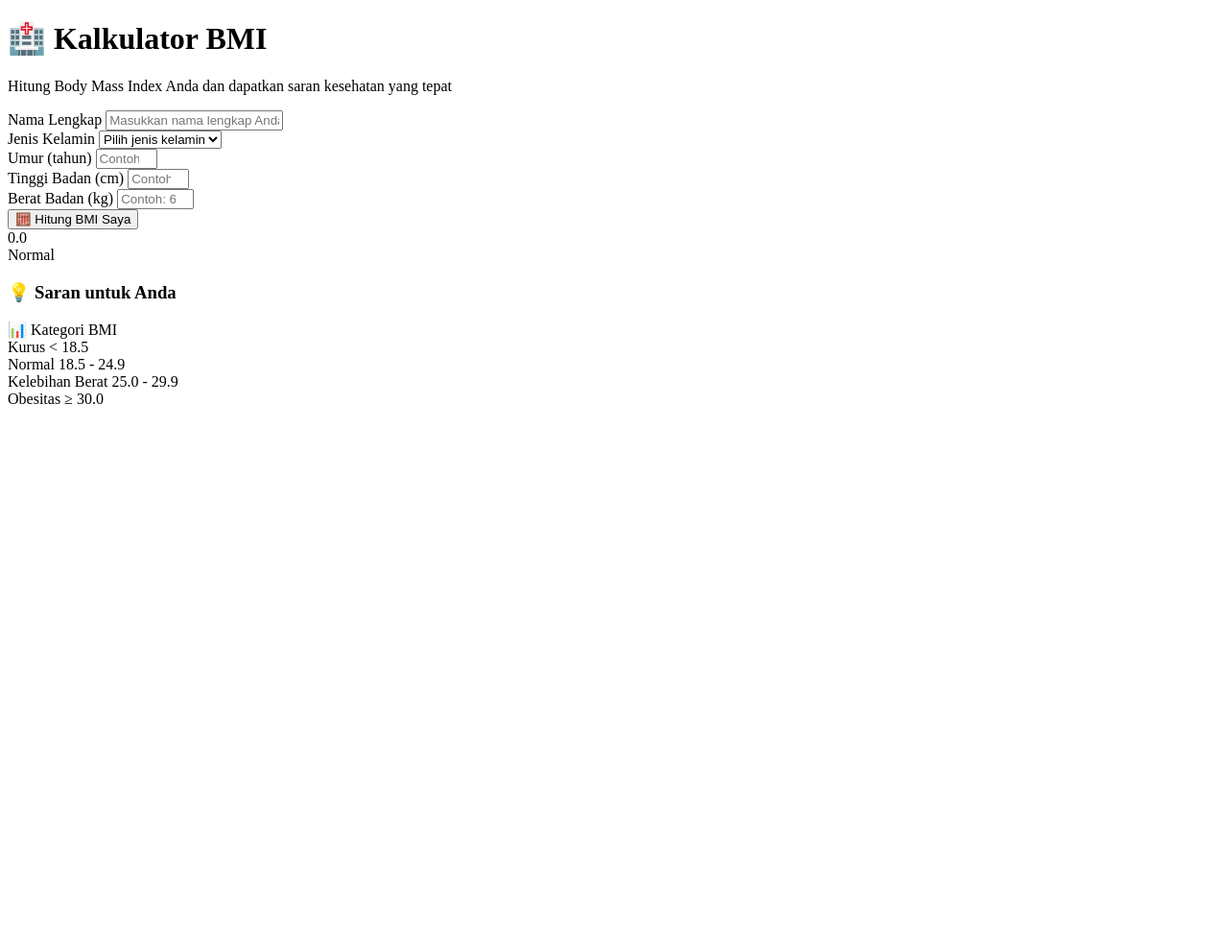
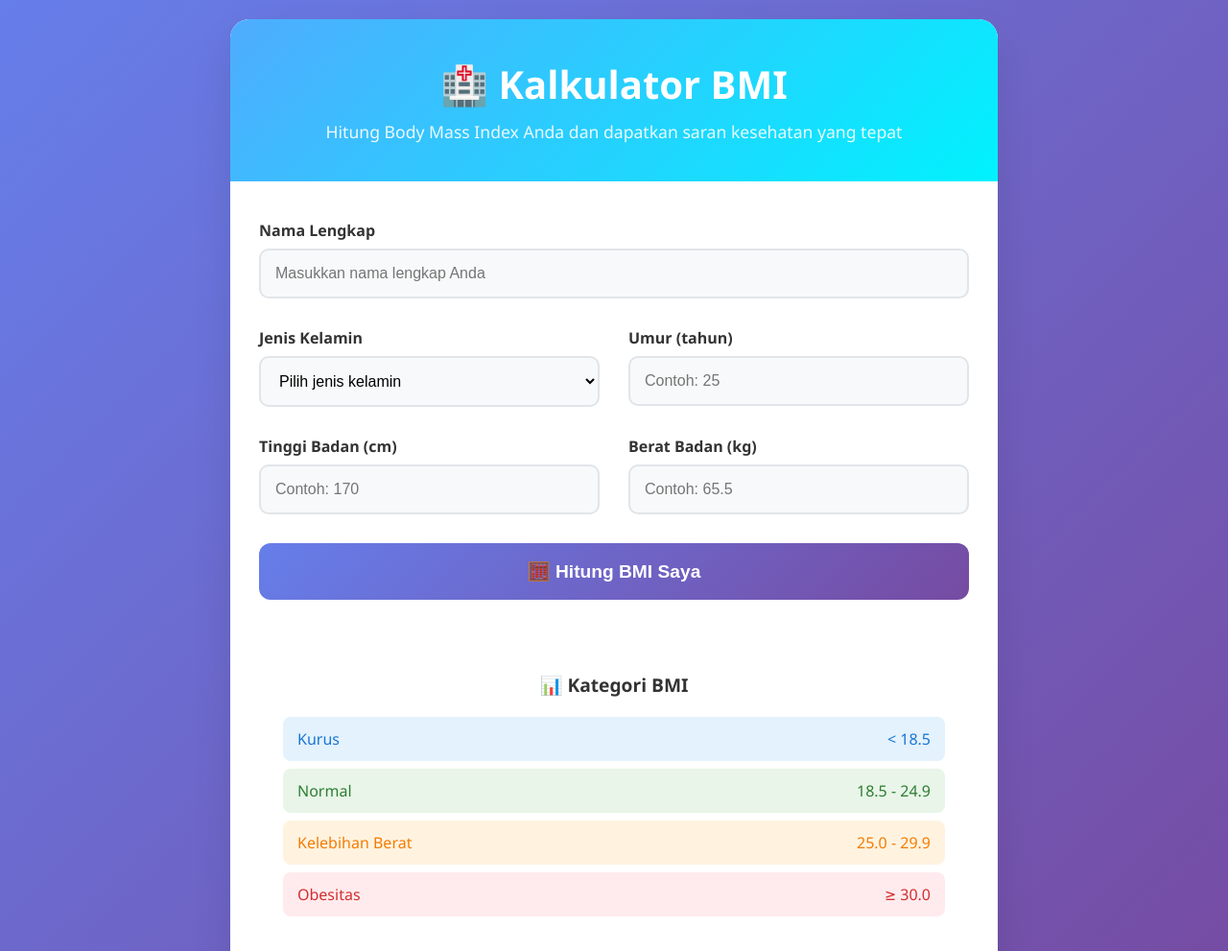
Before and after one commit to BachrulPanji/BodyMaksIndex, a plain HTML site: page index.html in a window 1280 px wide. Shown: the top 991 px of the page at 96% size. Before the commit the page ends 800 px from the top, so only its background shows below. Drawn offline with Linux system fonts and the light colour scheme.

Commit message:
Update index.html

```diff
--- a/index.html
+++ b/index.html
@@ -4,7 +4,7 @@
     <meta charset="UTF-8">
     <meta name="viewport" content="width=device-width, initial-scale=1.0">
     <title>Kalkulator BMI - Body Mass Index</title>
-    <link rel="stylesheet" href="style.css">
+    <link rel="stylesheet" href="warnabody.css">
     <style>
 
     </style>
```
